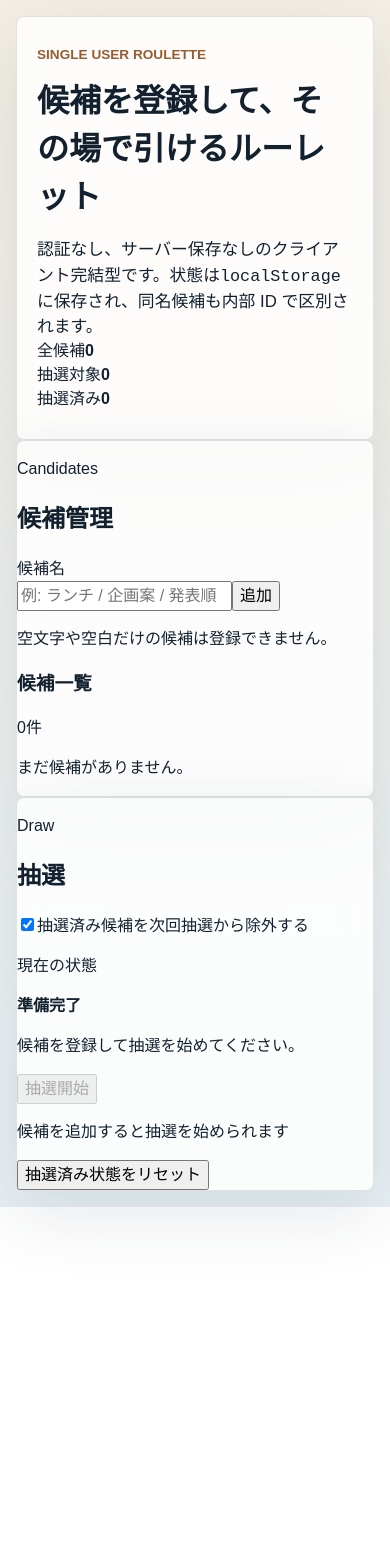
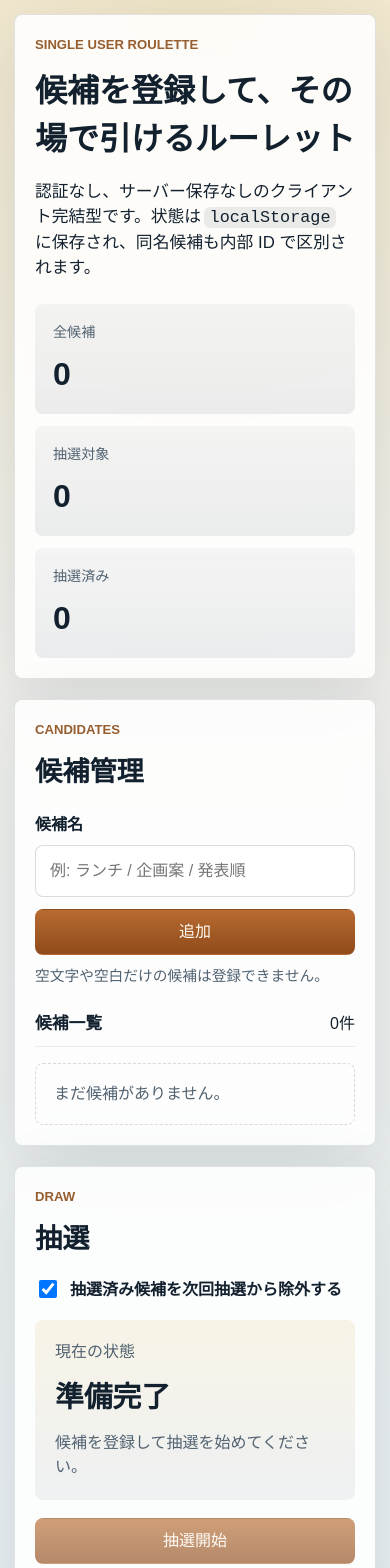
Before and after one commit to tanaka03-sketch/roulette, a React (Vite) app: page / in a window 390 px wide. Shown: the top 1568 px of the page. Before the commit the page ends 1207 px from the top, so only its background shows below. Built offline with nearby package versions, Linux system fonts and the light colour scheme.

Commit message:
feat: add responsive roulette app styles

```diff
--- a/src/styles.css
+++ b/src/styles.css
@@ -1,6 +1,8 @@
 :root {
   color: #13212f;
-  background: linear-gradient(180deg, #f4efe4 0%, #e8f0f4 100%);
+  background:
+    radial-gradient(circle at top, rgba(214, 184, 93, 0.24), transparent 38%),
+    linear-gradient(180deg, #f6f1e6 0%, #e6eef2 100%);
   font-family: 'Hiragino Sans', 'Yu Gothic', sans-serif;
   line-height: 1.5;
   font-weight: 400;
@@ -21,6 +23,22 @@ input {
   font: inherit;
 }
 
+button {
+  cursor: pointer;
+}
+
+button:disabled {
+  cursor: not-allowed;
+  opacity: 0.65;
+}
+
+code {
+  margin: 0 0.18rem;
+  padding: 0.08rem 0.35rem;
+  border-radius: 6px;
+  background: rgba(19, 33, 47, 0.08);
+}
+
 #root {
   min-height: 100vh;
 }
@@ -30,45 +48,351 @@ input {
   padding: 24px;
 }
 
+.page-grid {
+  display: grid;
+  gap: 20px;
+  width: min(1120px, 100%);
+  margin: 0 auto;
+}
+
+.content-grid {
+  display: grid;
+  gap: 20px;
+  grid-template-columns: minmax(0, 1.2fr) minmax(320px, 0.8fr);
+}
+
 .panel {
-  width: min(960px, 100%);
-  margin: 0 auto;
   border: 1px solid rgba(19, 33, 47, 0.12);
   border-radius: 8px;
-  background: rgba(255, 255, 255, 0.82);
+  background: rgba(255, 255, 255, 0.86);
   backdrop-filter: blur(12px);
   box-shadow: 0 22px 70px rgba(32, 52, 70, 0.12);
 }
 
 .hero-panel {
-  padding: 40px 28px;
+  display: grid;
+  gap: 24px;
+  padding: 36px 32px;
+  align-items: end;
+  grid-template-columns: minmax(0, 1.6fr) minmax(260px, 0.8fr);
 }
 
-.eyebrow {
+.eyebrow,
+.section-kicker {
   margin: 0 0 12px;
-  font-size: 0.85rem;
+  font-size: 0.82rem;
   font-weight: 700;
   text-transform: uppercase;
   color: #965d2f;
 }
 
+h1,
+h2,
+h3,
+p {
+  margin: 0;
+}
+
 h1 {
-  margin: 0;
-  font-size: clamp(2rem, 5vw, 3.5rem);
+  font-size: clamp(2rem, 4vw, 3.5rem);
+}
+
+h2 {
+  font-size: 1.7rem;
+}
+
+h3 {
+  font-size: 1.05rem;
 }
 
 .lead {
+  margin-top: 16px;
+  max-width: 42rem;
+  font-size: 1.05rem;
+}
+
+.summary-grid {
+  display: grid;
+  gap: 12px;
+}
+
+.summary-item {
+  padding: 16px 18px;
+  border-radius: 8px;
+  background: linear-gradient(180deg, rgba(19, 33, 47, 0.04), rgba(19, 33, 47, 0.08));
+}
+
+.summary-item strong {
+  display: block;
+  margin-top: 6px;
+  font-size: 2rem;
+}
+
+.summary-label {
+  font-size: 0.88rem;
+  color: #516271;
+}
+
+.section-panel {
+  padding: 24px;
+}
+
+.section-heading,
+.section-subheading {
+  display: flex;
+  align-items: center;
+  justify-content: space-between;
+  gap: 12px;
+}
+
+.section-subheading {
+  margin-top: 24px;
+  padding-bottom: 10px;
+  border-bottom: 1px solid rgba(19, 33, 47, 0.08);
+}
+
+.form-stack {
+  margin-top: 20px;
+}
+
+.field-label {
+  display: inline-block;
+  margin-bottom: 8px;
+  font-weight: 700;
+}
+
+.input-row {
+  display: grid;
+  gap: 12px;
+  grid-template-columns: minmax(0, 1fr) auto;
+}
+
+.text-input {
+  width: 100%;
+  min-width: 0;
+  padding: 13px 14px;
+  border: 1px solid rgba(19, 33, 47, 0.16);
+  border-radius: 8px;
+  background: rgba(255, 255, 255, 0.96);
+}
+
+.text-input:focus {
+  outline: 2px solid rgba(150, 93, 47, 0.28);
+  border-color: rgba(150, 93, 47, 0.55);
+}
+
+.primary-button,
+.secondary-button,
+.ghost-button {
+  min-height: 46px;
+  padding: 0 16px;
+  border-radius: 8px;
+  border: 1px solid transparent;
+  transition: transform 140ms ease, background-color 140ms ease, border-color 140ms ease;
+}
+
+.primary-button:hover,
+.secondary-button:hover,
+.ghost-button:hover {
+  transform: translateY(-1px);
+}
+
+.primary-button {
+  color: #fffaf2;
+  background: linear-gradient(180deg, #b86b31 0%, #8f4b1a 100%);
+}
+
+.secondary-button {
+  color: #183044;
+  border-color: rgba(19, 33, 47, 0.14);
+  background: rgba(19, 33, 47, 0.05);
+}
+
+.ghost-button {
+  color: #183044;
+  border-color: rgba(19, 33, 47, 0.12);
+  background: transparent;
+}
+
+.helper-text {
+  margin-top: 10px;
+  font-size: 0.92rem;
+  color: #516271;
+}
+
+.candidate-list {
+  display: grid;
+  gap: 10px;
   margin: 16px 0 0;
-  max-width: 40rem;
-  font-size: 1.05rem;
+  padding: 0;
+  list-style: none;
+}
+
+.candidate-row {
+  display: grid;
+  gap: 12px;
+  grid-template-columns: minmax(0, 1fr) auto;
+  align-items: center;
+  padding: 12px 14px;
+  border: 1px solid rgba(19, 33, 47, 0.08);
+  border-radius: 8px;
+  background: rgba(255, 255, 255, 0.72);
+}
+
+.candidate-copy {
+  display: flex;
+  flex-wrap: wrap;
+  gap: 8px 10px;
+  align-items: center;
+  min-width: 0;
+}
+
+.candidate-name {
+  min-width: 0;
+  overflow-wrap: anywhere;
+}
+
+.candidate-badge {
+  display: inline-flex;
+  align-items: center;
+  padding: 4px 8px;
+  border-radius: 999px;
+  background: rgba(24, 48, 68, 0.08);
+  font-size: 0.82rem;
+  color: #32516a;
+}
+
+.candidate-badge.is-drawn {
+  background: rgba(150, 93, 47, 0.12);
+  color: #87491f;
+}
+
+.empty-state {
+  margin-top: 16px;
+  padding: 18px;
+  border: 1px dashed rgba(19, 33, 47, 0.16);
+  border-radius: 8px;
+  color: #516271;
+}
+
+.draw-panel {
+  display: grid;
+  align-content: start;
+  gap: 18px;
+}
+
+.toggle-row {
+  display: flex;
+  gap: 10px;
+  align-items: flex-start;
+  font-weight: 600;
+}
+
+.toggle-row input {
+  width: 18px;
+  height: 18px;
+  margin-top: 2px;
+}
+
+.result-board {
+  display: grid;
+  gap: 12px;
+  min-height: 180px;
+  padding: 20px;
+  border-radius: 8px;
+  background: linear-gradient(180deg, rgba(214, 184, 93, 0.14), rgba(24, 48, 68, 0.06));
+  align-content: center;
+}
+
+.result-label,
+.result-caption {
+  color: #516271;
+}
+
+.result-name {
+  font-size: clamp(1.8rem, 4vw, 2.8rem);
+  overflow-wrap: anywhere;
+}
+
+.drawing-state {
+  display: grid;
+  gap: 14px;
+}
+
+.spinner-bar {
+  position: relative;
+  overflow: hidden;
+  height: 10px;
+  border-radius: 999px;
+  background: rgba(19, 33, 47, 0.08);
+}
+
+.spinner-bar::after {
+  content: '';
+  position: absolute;
+  inset: 0 auto 0 0;
+  width: 34%;
+  border-radius: inherit;
+  background: linear-gradient(90deg, #b86b31 0%, #d8b85d 100%);
+  animation: slide 1s linear infinite;
+}
+
+.draw-button {
+  width: 100%;
+}
+
+.status-banner,
+.error-banner {
+  padding: 12px 14px;
+  border-radius: 8px;
+  font-size: 0.94rem;
+}
+
+.status-banner {
+  background: rgba(24, 48, 68, 0.08);
+  color: #21415a;
+}
+
+.error-banner {
+  background: rgba(158, 51, 38, 0.12);
+  color: #7f261c;
+}
+
+@keyframes slide {
+  from {
+    transform: translateX(-100%);
+  }
+
+  to {
+    transform: translateX(320%);
+  }
+}
+
+@media (max-width: 900px) {
+  .hero-panel,
+  .content-grid {
+    grid-template-columns: 1fr;
+  }
 }
 
 @media (max-width: 640px) {
   .app-shell {
-    padding: 16px;
+    padding: 14px;
   }
 
-  .hero-panel {
-    padding: 28px 20px;
+  .hero-panel,
+  .section-panel {
+    padding: 20px;
+  }
+
+  .input-row,
+  .candidate-row {
+    grid-template-columns: 1fr;
+  }
+
+  .primary-button,
+  .secondary-button,
+  .ghost-button {
+    width: 100%;
   }
 }
```
